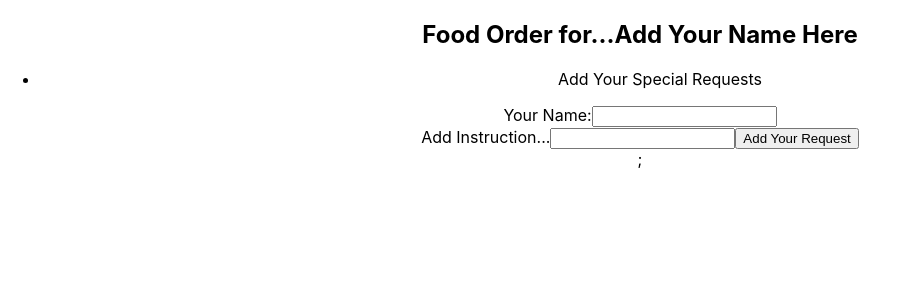
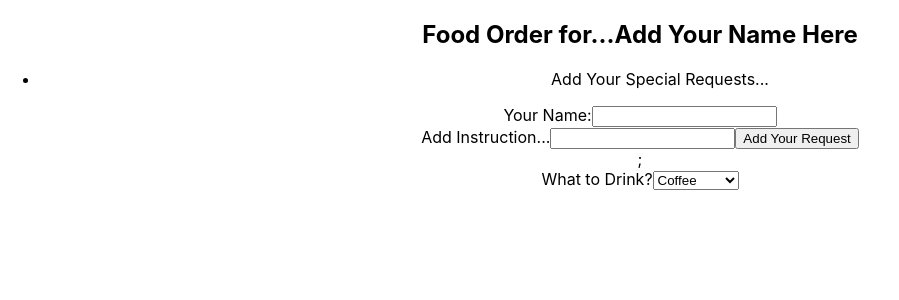
Before and after one commit to PeteSeeling/fast-food-order-react, a React (Create React App) app: page / in a window 1280 px wide. Shown: the top 300 px of the page, without its empty margins (0-899 px from the left). Built offline with nearby package versions, Linux system fonts and the light colour scheme.

Commit message:
drink dropdown working

```diff
--- a/src/App.js
+++ b/src/App.js
@@ -5,12 +5,14 @@ import react from 'react';
 import { useState } from 'react';
 
 import AddName from './order-name';
+import DrinkDropDown from './DrinkDropdown';
 import InstructionForm from './InstructionForm';
 
 function App() {
 
   const [orderName, addOrderName] = useState('Add Your Name Here');
-  const [instructions, addInstructions] = useState(['Add Your Special Requests']);
+  const [instructions, addInstructions] = useState(['Add Your Special Requests...']);
+  const [drinkId, setDrinkId] = useState(1);
 
 
 
@@ -31,6 +33,7 @@ function App() {
       <div className='order-form'>
         <AddName addOrderName={addOrderName} />
         <InstructionForm addInstructions={addInstructions} instructions={instructions}/>
+        <DrinkDropDown setDrinkId={setDrinkId} />
 
       </div>
     </div>
--- /dev/null
+++ b/src/DrinkDropdown.js
@@ -0,0 +1,17 @@
+import React from 'react';
+
+export default function DrinkDropDown({ setDrinkId }) {
+  function handleChange(e) {
+    setDrinkId(e.target.value);
+  }
+  return (
+    <div>
+            What to Drink?
+      <select onChange={handleChange}>
+        <option value="1">Coffee</option>
+        <option value="2">Water</option>
+        <option value="3">Kambucha</option>
+      </select>
+    </div>
+  );
+}
```
